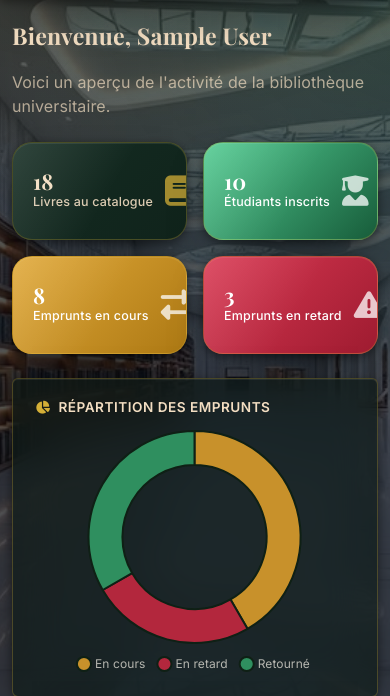
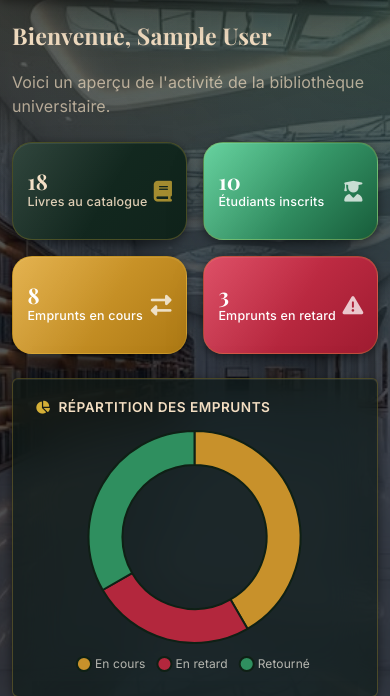
Before and after one commit to marcapedoh/Gestion-de-biblioth-que-PHP, a PHP site: page /bibliotheque/ in a window 390 px wide. Shown: the part 64-760 px from the top of the page. Run offline with PHP 8.4, Linux system fonts and the light colour scheme; the visitor is signed in with stand-in values (Sample User, id 1); data comes from the database, SQL or seed files in the repository; some web fonts are replaced.

Commit message:
Gestion du responsive sur mobile

````diff
--- a/assets/css/style.css
+++ b/assets/css/style.css
@@ -950,6 +950,8 @@ table th, table td, .table th, .table td {
 
 @media (max-width: 575.98px) {
     .stat-carte .stat-valeur { font-size: 1.35rem; }
+    .stat-carte .card-body { padding: 0.85rem 0.9rem; gap: 0.4rem; }
+    .stat-carte .stat-icone { font-size: 1.3em; }
     .page-conteneur { padding: 22px 12px 42px; }
 }
 /*```[cite: 7]
````
